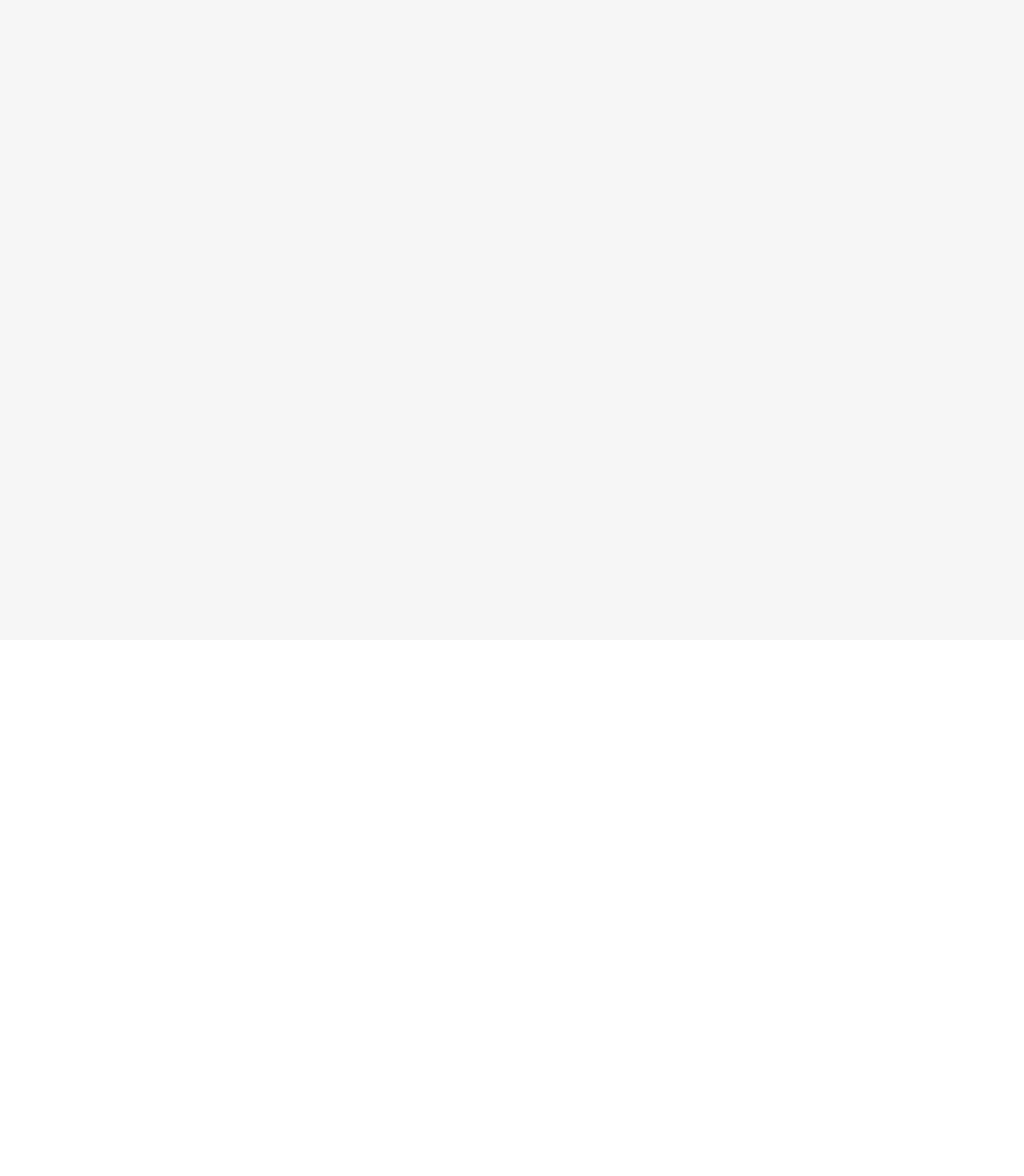
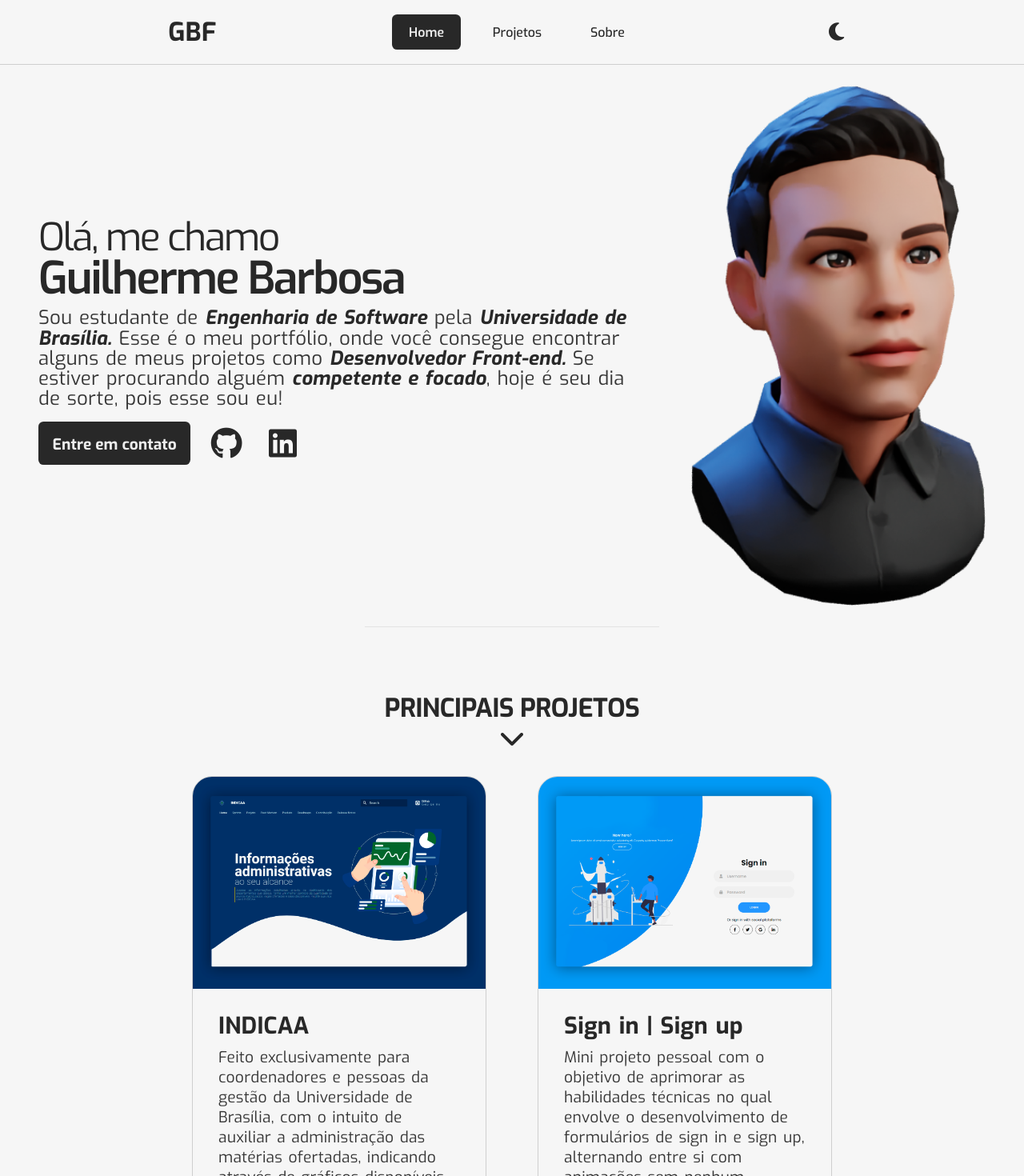
Before and after one commit to guibrbs/Portfolio-OLD, a React (Vite) app: page / in a window 1280 px wide. Before the commit this address had no page. Shown: the top 1470 px of the page at 80% size. Before the commit the page ends 800 px from the top, so only its background shows below. Built offline with nearby package versions, Linux system fonts and the light colour scheme.

Commit message:
:cool: Getting routes better

```diff
--- a/src/App.tsx
+++ b/src/App.tsx
@@ -14,27 +14,27 @@ function App() {
     <div className={isActive ? "container dark" : "container light"}>
       <div className="wrapper">
         <Routes>
-          <Route path="/Portfolio" element={<Home />} />
-          <Route path="/Portfolio/projetos" element={<Projects_Page />} />
-          <Route path="/Portfolio/projetos/INDICAA" element={<IndividualProjects />} />
-          <Route path="/Portfolio/projetos/SignIn" element={<IndividualProjects />} />
+          <Route path="/" element={<Home />} />
+          <Route path="/projetos" element={<Projects_Page />} />
+          <Route path="/projetos/INDICAA" element={<IndividualProjects />} />
+          <Route path="/projetos/SignIn" element={<IndividualProjects />} />
           <Route
-            path="/Portfolio/projetos/Landing-Page"
+            path="/projetos/Landing-Page"
             element={<IndividualProjects />}
           />
           <Route
-            path="/Portfolio/projetos/Clone-Netflix"
+            path="/projetos/Clone-Netflix"
             element={<IndividualProjects />}
           />
           <Route
-            path="/Portfolio/projetos/Interactive-Rating"
+            path="/projetos/Interactive-Rating"
             element={<IndividualProjects />}
           />
           <Route
-            path="/Portfolio/projetos/Covid-Tracker"
+            path="/projetos/Covid-Tracker"
             element={<IndividualProjects />}
           />
-          <Route path="/Portfolio/sobre" element={<About />} />
+          <Route path="/sobre" element={<About />} />
         </Routes>
       </div>
     </div>
--- a/src/components/Header/index.tsx
+++ b/src/components/Header/index.tsx
@@ -1,4 +1,5 @@
 import React, { useContext, useEffect, useState } from "react";
+import { NavLink } from "react-router-dom";
 import { DarkModeContext } from "../../DarkModeContext";
 import "./styles.css";
 
@@ -32,18 +33,19 @@ export default function Header() {
           GBF
         </a>
         <div className={hamburguer ? "links-wrapper active" : "links-wrapper"}>
-          <a href="/" className={href === "/Portfolio/" ? "links active" : "links"}>
+          <NavLink to={'/'} reloadDocument className={href === "/Portfolio/" ? "links active" : "links"}>
             Home
-          </a>
-          <a
-            href="/Portfolio/projetos"
-            className={href === "/Portfolio/projetos" ? "links active" : "links"}
+          </NavLink>
+          <NavLink
+            to="/projetos"
+            reloadDocument
+            className={href === "/projetos" ? "links active" : "links"}
           >
             Projetos
-          </a>
-          <a href="/Portfolio/sobre" className={href === "/Portfolio/sobre" ? "links active" : "links"}>
+          </NavLink>
+          <NavLink to="/sobre" reloadDocument className={href === "/sobre" ? "links active" : "links"}>
             Sobre
-          </a>
+          </NavLink>
         </div>
         <div className="icon" onClick={() => setActiveState(!isActive)}>
           <i className="fa-solid fa-moon"></i>
--- a/src/components/Projects/index.tsx
+++ b/src/components/Projects/index.tsx
@@ -6,12 +6,13 @@ import CloneNetflix from "../../assets/images/clone-netflix.png";
 import LandingPage from "../../assets/images/landing-page.png";
 import InteractiveRating from "../../assets/images/interactive-rating.png";
 import CovidTracker from "../../assets/images/covid-tracker.png";
+import { Link, NavLink } from "react-router-dom";
 
 export default function Projects() {
   type Projects_map = object[];
   const projects_map: Projects_map = [
     {
-      link: "/Portfolio/projetos/INDICAA",
+      link: "/projetos/INDICAA",
       img: Metabase,
       alt: "image-metabase",
       title: "INDICAA",
@@ -21,7 +22,7 @@ export default function Projects() {
       id: "one",
     },
     {
-      link: "/Portfolio/projetos/SignIn",
+      link: "/projetos/SignIn",
       img: SignIn,
       alt: "image-sign-in",
       title: "Sign in | Sign up",
@@ -31,7 +32,7 @@ export default function Projects() {
       id: "two",
     },
     {
-        link: "/Portfolio/projetos/Landing-Page",
+        link: "/projetos/Landing-Page",
         img: LandingPage,
         alt: "Landing Page",
         title: "Landing Page",
@@ -41,7 +42,7 @@ export default function Projects() {
         id: "three",
     },
     {
-      link: "/Portfolio/projetos/Clone-Netflix",
+      link: "/projetos/Clone-Netflix",
       img: CloneNetflix,
       alt: "Clone Netflix",
       title: "Clone Netflix",
@@ -51,7 +52,7 @@ export default function Projects() {
       id: "four",
     },
     {
-      link: "/Portfolio/projetos/Interactive-Rating",
+      link: "/projetos/Interactive-Rating",
       img: InteractiveRating,
       alt: "Interactive Rating Component",
       title: "Interactive Rating Component",
@@ -60,7 +61,7 @@ export default function Projects() {
       id: "five",
     },
     {
-      link: "/Portfolio/projetos/Covid-Tracker",
+      link: "/projetos/Covid-Tracker",
       img: CovidTracker,
       alt: "Covid Tracker",
       title: "Covid Tracker",
@@ -80,7 +81,7 @@ export default function Projects() {
         {projects_map.map((project: any) => {
           return (
             <div className="projects" id={project.id} key={project.id}>
-              <a href={project.link}>
+              <NavLink to={project.link} reloadDocument>
                 <img src={project.img} alt={project.alt} className="imgs" />
                 <div className="content-project">
                   <h2 className="description-project">
@@ -89,13 +90,13 @@ export default function Projects() {
                   <p className="description-project">{project.description}</p>
                   <p className="description-project">Saiba mais</p>
                 </div>
-              </a>
+              </NavLink>
             </div>
           );
         })}
       </div>
       <h2 className="explore">
-        <a href="/Portfolio/projetos">Explore mais projetos</a>
+        <NavLink to="/projetos" reloadDocument>Explore mais projetos</NavLink>
       </h2>
     </div>
   );
--- a/src/pages/About/index.tsx
+++ b/src/pages/About/index.tsx
@@ -4,6 +4,7 @@ import "./styles.css";
 import Photo from "../../assets/images/photo.png";
 import Footer from "../../components/Footer";
 import Curriculum from '../../assets/images/CV-GuilhermeBarbosaFerreira.pdf'
+import { NavLink } from "react-router-dom";
 
 export default function About() {
   return (
@@ -30,7 +31,7 @@ export default function About() {
           <div>
             <div id="about-title">
               <h1>Eae.</h1>
-              <a href="/" id="arrow-left"><i className="fa-solid fa-arrow-left-long"></i></a>
+              <NavLink to="/" id="arrow-left"><i className="fa-solid fa-arrow-left-long"></i></NavLink>
             </div>
             <p id="description">
               eu sou o Guilherme, sou <b>técnico em informática</b> e atualmente estou fazendo graduação em <b>Engenharia de Software</b> pela Universidade de Brasília.
--- a/src/pages/Projects_Page/individual_projects.tsx
+++ b/src/pages/Projects_Page/individual_projects.tsx
@@ -8,6 +8,7 @@ import CloneNetflix from '../../assets/images/clone-netflix.png'
 import InteractiveRating from '../../assets/images/interactive-rating.png'
 import CovidTracker from '../../assets/images/covid-tracker.png'
 import Footer from "../../components/Footer";
+import { NavLink } from "react-router-dom";
 
 export default function IndividualProjects() {
   type Individual_projects = object[];
@@ -120,6 +121,7 @@ export default function IndividualProjects() {
   const [url, setUrl] = useState('')
   useEffect(()=>{
     const href = window.location.pathname
+    console.log(href)
     if (href === '/Portfolio/projetos/INDICAA'){
       setUrl('1')
     }
@@ -149,9 +151,9 @@ export default function IndividualProjects() {
             <div className="container-ip" key={project.id}>
               <>
                 <div className="title-wrapper">
-                  <a href="/Portfolio/projetos" className="arrow-left">
+                  <NavLink to="/projetos" className="arrow-left">
                     <i className="fa-solid fa-arrow-left-long"></i>
-                  </a>
+                  </NavLink>
                   <h1 className="container-title"><a href={project.link} target={"_blank"} rel={"noreferrer noopener"} className="bigger">{project.title}</a></h1>
                 </div>
                 <p className="content-ip">{project.description}</p>
```
